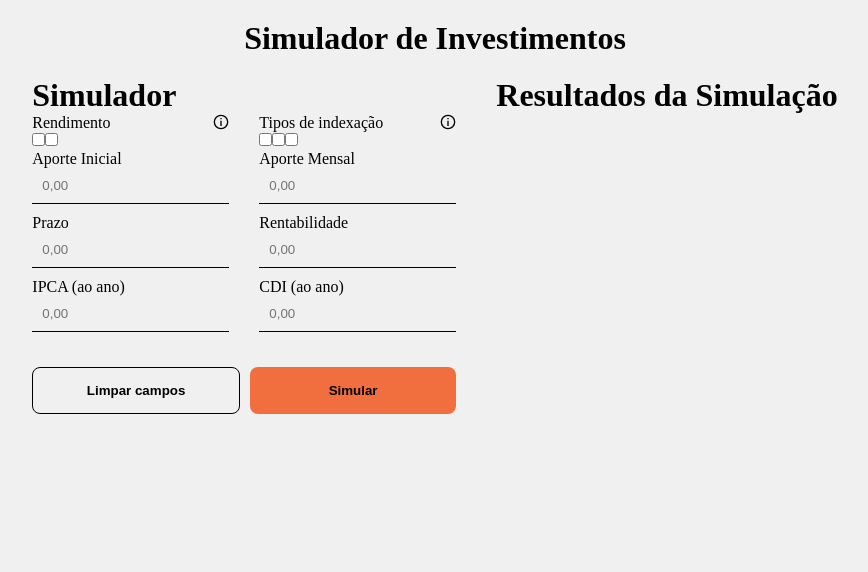
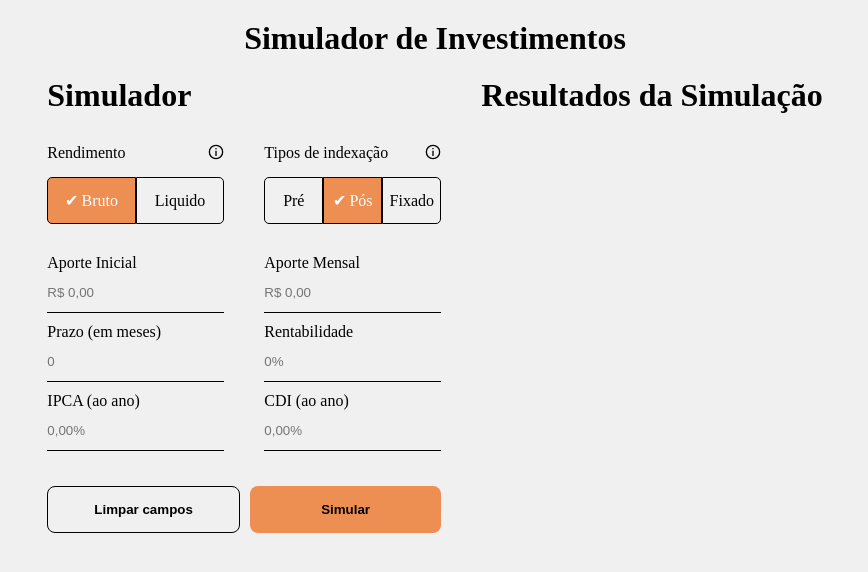
Before and after one commit to brunocabralg35/eqi-investimentos, a React (Create React App) app: page / in a window 1280 px wide. Shown: the top 572 px of the page, without its empty margins (205-1073 px from the left). Built offline with nearby package versions, Linux system fonts and the light colour scheme.

Commit message:
radio buttons done

```diff
--- a/src/App.js
+++ b/src/App.js
@@ -16,15 +16,17 @@ function App() {
                 <GrCircleInformation />
               </div>
               <div className="option-box-1">
-                <input type="checkbox" name="bruto" />
-                <input type="checkbox" name="liquido" />
+                <input type="radio" name="question-1" value="bruto" id="bruto" checked/>
+                <label for="bruto" id="bru">Bruto</label>
+                <input type="radio" name="question-1" value="liquido" id="liquido"/>
+                <label for="liquido" id="liq">Liquido</label>
               </div>
               <label for="aporte-inicial">Aporte Inicial</label>
-              <input type="number" name="aporte-inicial" placeholder="0,00" />
-              <label for="prazo">Prazo</label>
-              <input type="number" name="prazo" placeholder="0,00" />
+              <input type="number" name="aporte-inicial" placeholder="R$ 0,00" />
+              <label for="prazo">Prazo (em meses)</label>
+              <input type="number" name="prazo" placeholder="0" />
               <label for="ipca">IPCA (ao ano)</label>
-              <input type="number" name="ipca" placeholder="0,00" />
+              <input type="number" name="ipca" placeholder="0,00%" />
             </div>
             <div className="col-2">
               <div className="label-rendimento">
@@ -32,16 +34,19 @@ function App() {
                 <GrCircleInformation />
               </div>
               <div className="option-box-2">
-                <input type="checkbox" name="pre" />
-                <input type="checkbox" name="pos" />
-                <input type="checkbox" name="fixado" />
+                <input type="radio" name="question-2" value="pre" id="pre"/>
+                <label for="pre" id="pr">Pré</label>
+                <input type="radio" name="question-2" value="pos" id="pos" checked/>
+                <label for="pos" id="po">Pós</label>
+                <input type="radio" name="question-2" value="fixado" id="fixado"/>
+                <label for="fixado" id="fix">Fixado</label>
               </div>
               <label for="aporte-mensal">Aporte Mensal</label>
-              <input type="number" name="aporte-mensal" placeholder="0,00" />
+              <input type="number" name="aporte-mensal" placeholder="R$ 0,00" />
               <label for="rentabilidade">Rentabilidade</label>
-              <input type="number" name="rentabilidade" placeholder="0,00" />
+              <input type="number" name="rentabilidade" placeholder="0%" />
               <label for="cdi">CDI (ao ano)</label>
-              <input type="number" name="cdi" placeholder="0,00" />
+              <input type="number" name="cdi" placeholder="0,00%" />
             </div>
           </div>
           <div className="btns">
--- a/src/Styles/style.css
+++ b/src/Styles/style.css
@@ -1,3 +1,4 @@
+@charset "UTF-8";
 * {
   margin: 0;
   padding: 0;
@@ -44,13 +45,17 @@
   width: auto;
 }
 
+.simulator h1 {
+  margin-bottom: 30px;
+}
+
 .simulator .box-simulator {
   display: -webkit-box;
   display: -ms-flexbox;
   display: flex;
   margin-bottom: 25px;
   width: 100%;
-  gap: 30px;
+  gap: 40px;
 }
 
 .simulator .box-simulator .label-rendimento {
@@ -60,6 +65,76 @@
   -webkit-box-pack: justify;
       -ms-flex-pack: justify;
           justify-content: space-between;
+  margin-bottom: 10px;
+}
+
+.simulator .box-simulator .option-box-1, .simulator .box-simulator .option-box-2 {
+  display: -webkit-box;
+  display: -ms-flexbox;
+  display: flex;
+  margin-top: 15px;
+  margin-bottom: 30px;
+}
+
+.simulator .box-simulator .option-box-1 input, .simulator .box-simulator .option-box-2 input {
+  display: none;
+}
+
+.simulator .box-simulator .option-box-1 input:checked + label, .simulator .box-simulator .option-box-2 input:checked + label {
+  background-color: #ED8E53;
+  color: white;
+}
+
+.simulator .box-simulator .option-box-1 input:checked + label::before, .simulator .box-simulator .option-box-2 input:checked + label::before {
+  content: '✔︎';
+  margin-right: 3px;
+}
+
+.simulator .box-simulator .option-box-1 label, .simulator .box-simulator .option-box-2 label {
+  background-color: transparent;
+  display: -webkit-box;
+  display: -ms-flexbox;
+  display: flex;
+  -webkit-box-orient: horizontal;
+  -webkit-box-direction: normal;
+      -ms-flex-direction: row;
+          flex-direction: row;
+  -webkit-box-pack: center;
+      -ms-flex-pack: center;
+          justify-content: center;
+  -webkit-box-align: center;
+      -ms-flex-align: center;
+          align-items: center;
+  width: 100%;
+  height: 45px;
+  border: 1px solid black;
+  cursor: pointer;
+  -webkit-transition: .2s ease;
+  transition: .2s ease;
+}
+
+.simulator .box-simulator .option-box-1 label:hover, .simulator .box-simulator .option-box-2 label:hover {
+  color: #ED8E53;
+}
+
+.simulator .box-simulator .option-box-1 #bru, .simulator .box-simulator .option-box-2 #bru {
+  border-top-left-radius: 5px;
+  border-bottom-left-radius: 5px;
+}
+
+.simulator .box-simulator .option-box-1 #liq, .simulator .box-simulator .option-box-2 #liq {
+  border-top-right-radius: 5px;
+  border-bottom-right-radius: 5px;
+}
+
+.simulator .box-simulator .option-box-1 #pr, .simulator .box-simulator .option-box-2 #pr {
+  border-top-left-radius: 5px;
+  border-bottom-left-radius: 5px;
+}
+
+.simulator .box-simulator .option-box-1 #fix, .simulator .box-simulator .option-box-2 #fix {
+  border-top-right-radius: 5px;
+  border-bottom-right-radius: 5px;
 }
 
 .simulator .box-simulator .col-1 input[type="number"] {
@@ -67,8 +142,28 @@
   border: none;
   border-bottom: 1px solid black;
   background-color: transparent;
-  padding: 10px;
+  height: 40px;
   display: block;
+}
+
+.simulator .box-simulator .col-1 input[type="number"]::-webkit-input-placeholder {
+  margin: 0px;
+  padding: 0px;
+}
+
+.simulator .box-simulator .col-1 input[type="number"]:-ms-input-placeholder {
+  margin: 0px;
+  padding: 0px;
+}
+
+.simulator .box-simulator .col-1 input[type="number"]::-ms-input-placeholder {
+  margin: 0px;
+  padding: 0px;
+}
+
+.simulator .box-simulator .col-1 input[type="number"]::placeholder {
+  margin: 0px;
+  padding: 0px;
 }
 
 .simulator .box-simulator .col-2 input[type="number"] {
@@ -76,7 +171,7 @@
   border: none;
   border-bottom: 1px solid black;
   background-color: transparent;
-  padding: 10px;
+  height: 40px;
   display: block;
 }
 
@@ -122,12 +217,12 @@
 }
 
 .simulator .btns .clean:hover {
-  border: 1px solid #f16e3f;
-  color: #f16e3f;
+  border: 1px solid #ED8E53;
+  color: #ED8E53;
 }
 
 .simulator .btns .sim {
-  background-color: #f16e3f;
+  background-color: #ED8E53;
   -webkit-transition: .2s ease;
   transition: .2s ease;
 }
--- a/src/Styles/style.scss
+++ b/src/Styles/style.scss
@@ -1,4 +1,4 @@
-$primary-color: rgb(241, 110, 63);
+$primary-color: #ED8E53;
 $secondary-color: rgb(240, 240, 240);
 
 *{
@@ -30,15 +30,81 @@ $secondary-color: rgb(240, 240, 240);
     flex-direction: column;
     width: auto;
 
+    h1{
+        margin-bottom: 30px;
+    }
+
     .box-simulator{
         display: flex;
         margin-bottom: 25px;
         width: 100%;
-        gap: 30px;
+        gap: 40px;
 
         .label-rendimento{
             display: flex;
             justify-content: space-between;
+            margin-bottom: 10px;
+        }
+
+        .option-box-1 , .option-box-2{
+
+            input{
+            display: none;
+
+                &:checked + label{
+                    background-color: $primary-color;
+                    color: white;
+                }
+
+                &:checked + label::before{
+                    content: '✔︎';
+                    margin-right: 3px;
+                }
+
+            }
+
+            display: flex;
+
+            label{
+                background-color: transparent;
+                display: flex;
+                flex-direction: row;
+                justify-content: center;
+                align-items: center;
+                width: 100%;
+                height: 45px;
+                border: 1px solid black;
+                cursor: pointer;
+                transition: .2s ease;
+
+                &:hover{
+                    color: $primary-color;
+                }
+
+            }
+
+            #bru{
+                border-top-left-radius: 5px;
+                border-bottom-left-radius: 5px;
+            }
+
+            #liq{
+                border-top-right-radius: 5px;
+                border-bottom-right-radius: 5px;
+            }
+
+            #pr{
+                border-top-left-radius: 5px;
+                border-bottom-left-radius: 5px;
+            }
+
+            #fix{
+                border-top-right-radius: 5px;
+                border-bottom-right-radius: 5px;
+            }
+
+            margin-top: 15px;
+            margin-bottom: 30px;
         }
 
         .col-1{
@@ -47,8 +113,14 @@ $secondary-color: rgb(240, 240, 240);
                 border: none;
                 border-bottom: 1px solid black;
                 background-color: transparent;
-                padding: 10px;
+                // padding: 10px;
+                height: 40px;
                 display: block;
+
+                &::placeholder{
+                    margin: 0px;
+                    padding: 0px;
+                }
             }
         }
 
@@ -58,7 +130,7 @@ $secondary-color: rgb(240, 240, 240);
                 border: none;
                 border-bottom: 1px solid black;
                 background-color: transparent;
-                padding: 10px;
+                height: 40px;
                 display: block;
             }
         }
```
Also changed, not shown: 1 other file (tests, documents, lock files or other folders).
